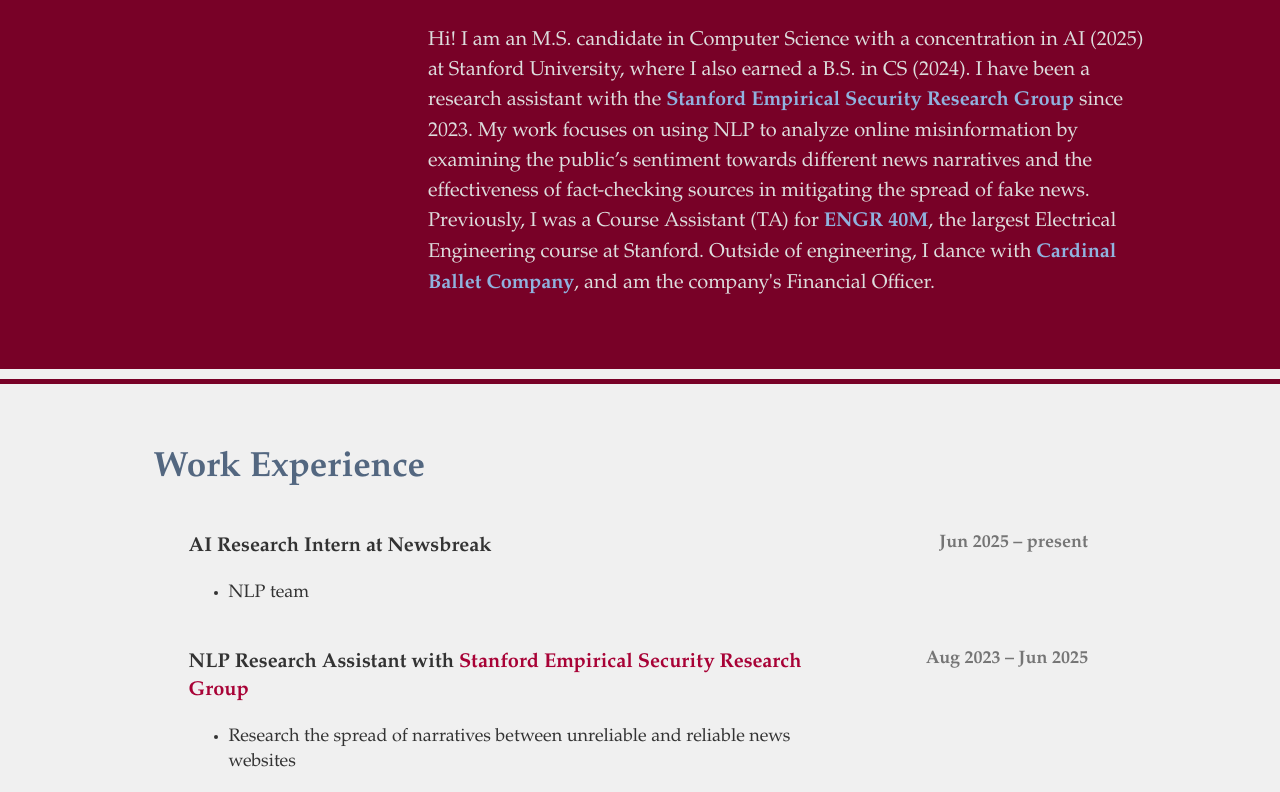
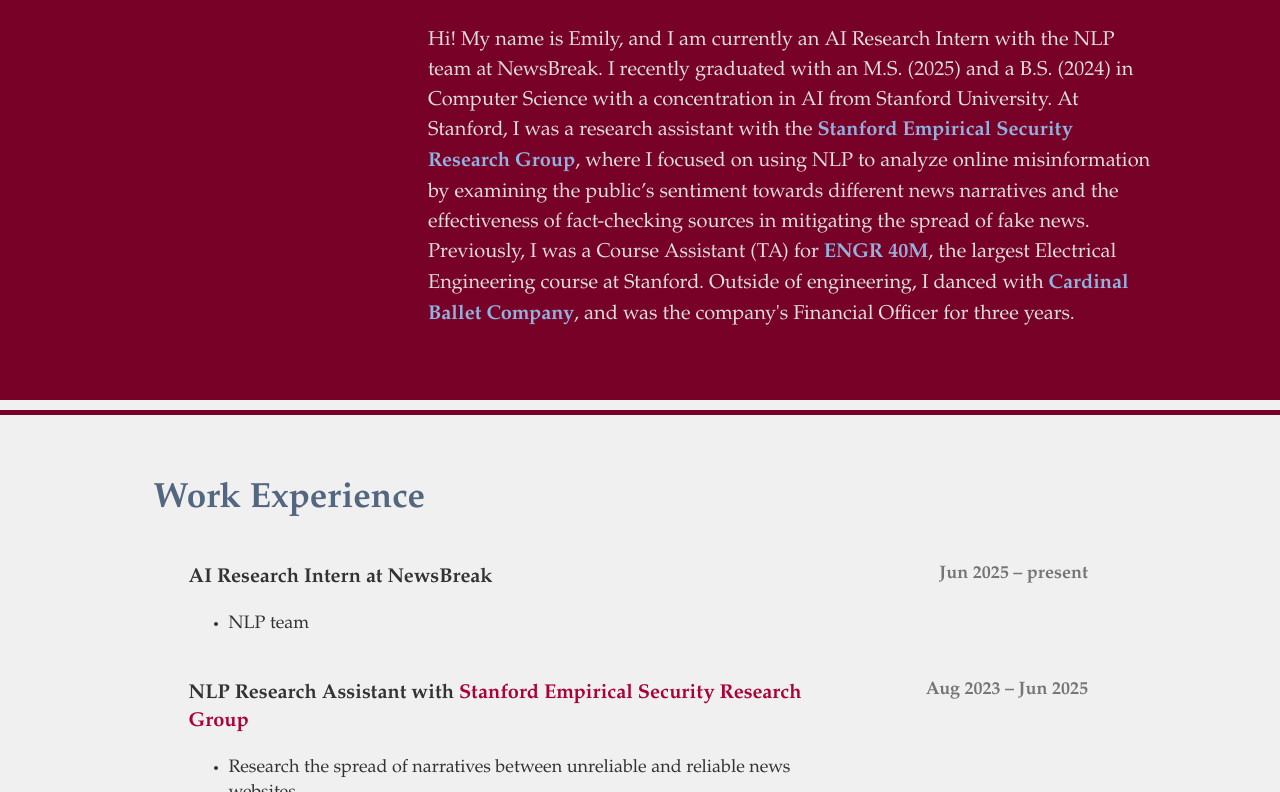
Before and after one commit to emokabe/emokabe.github.io, a plain HTML site: page index.html in a window 1280 px wide. Shown: the part 411-1203 px from the top of the page. Drawn offline with Linux system fonts and the light colour scheme.

Commit message:
Update index.html

```diff
--- a/index.html
+++ b/index.html
@@ -24,17 +24,17 @@
             <div id="introText">
               <img id="name" src="images/myName.png" alt="Profile photo">
               <p>
-                Hi! I am an M.S. candidate in Computer Science with a concentration in AI (2025) at Stanford University, where I also earned a B.S. in CS (2024).
-                I have been a research assistant with the <a href="https://esrg.stanford.edu"
-                   target="_blank">Stanford Empirical Security Research Group</a> since 2023.
-                My work focuses on using NLP to analyze online misinformation by examining the public’s sentiment towards different news narratives and the effectiveness of fact-checking sources in mitigating the spread of fake news.
+                Hi! My name is Emily, and I am currently an AI Research Intern with the NLP team at NewsBreak.
+                I recently graduated with an M.S. (2025) and a B.S. (2024) in Computer Science with a concentration in AI from Stanford University.
+                At Stanford, I was a research assistant with the <a href="https://esrg.stanford.edu"
+                   target="_blank">Stanford Empirical Security Research Group</a>, where I focused on using NLP to analyze online misinformation by examining the public’s sentiment towards different news narratives and the effectiveness of fact-checking sources in mitigating the spread of fake news.
                 Previously, I was a Course Assistant (TA) for
                 <a href="https://explorecourses.stanford.edu/search?view=catalog&filter-coursestatus-Active=on&q=ENGR%2040M:%20An%20Intro%20to%20Making:%20What%20is%20EE&academicYear=20222023"
                    target="_blank">ENGR 40M</a>,
-                the largest Electrical Engineering course at Stanford. Outside of engineering, I dance with
+                the largest Electrical Engineering course at Stanford. Outside of engineering, I danced with
                 <a href="https://cardinalballet.stanford.edu/"
                    target="_blank">Cardinal Ballet Company</a>,
-                and am the company's Financial Officer.
+                and was the company's Financial Officer for three years.
               </p>
             </div>
           </section>
@@ -48,7 +48,7 @@
             <h1>Work Experience</h1>
             <div class="resumeItem">
               <div class="resumeItemText">
-                <p>AI Research Intern at Newsbreak</p>
+                <p>AI Research Intern at NewsBreak</p>
                 <ul>
                   <li>NLP team</li>
                 </ul>
```
